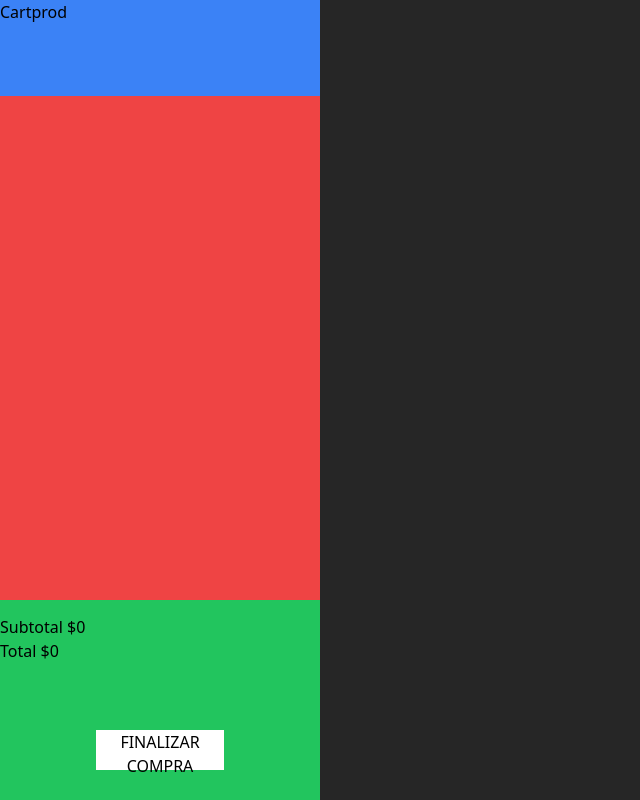
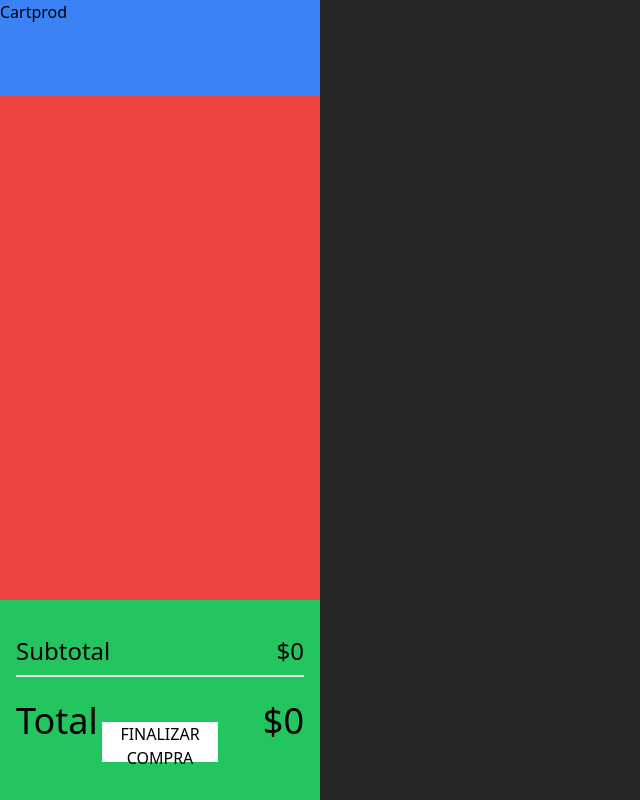
Before and after one commit to Sufyang737/milik-catering, a Next.js app in the folder malik-catering/: page / in a window 1280 px wide. Shown: the part 2732-3532 px from the top of the page, without its empty margins (0-640 px from the left). Built offline with nearby package versions, Linux system fonts and the light colour scheme.

Commit message:
actualizacion carrito

```diff
--- a/malik-catering/components/Cart.jsx
+++ b/malik-catering/components/Cart.jsx
@@ -7,10 +7,10 @@ const Cart = () => {
       <div className='w-full'>
         <Cartprod/>
       </div>
-      <div className='bg-green-500 w-full h-1/4 flex flex-col justify-evenly items-center'>
+      <div className='bg-green-500 w-full h-1/4 p-4 flex flex-col justify-evenly items-center'>
         <ul className='w-full h-1/2'>
-          <li>Subtotal <span>$0</span></li>
-          <li>Total <span>$0</span></li>
+          <li className='border-b-2 flex justify-between text-2xl py-2'>Subtotal <span>$0</span></li>
+          <li className='flex justify-between text-4xl py-6'>Total <span>$0</span></li>
         </ul>
         <button className='bg-white text-black w-2/5 h-10'>FINALIZAR COMPRA</button>
         <div>
```
